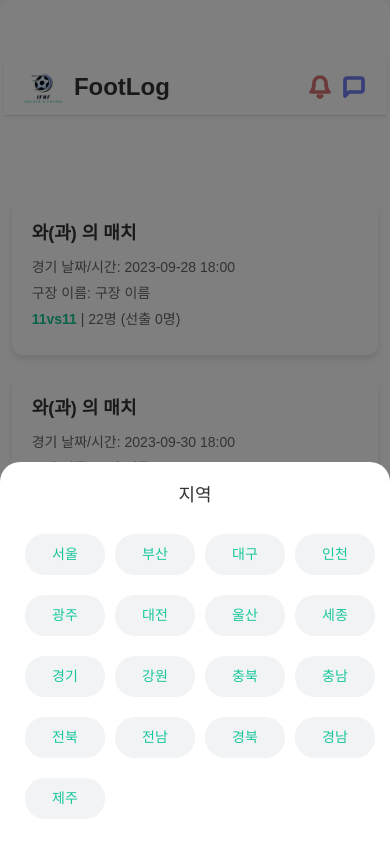
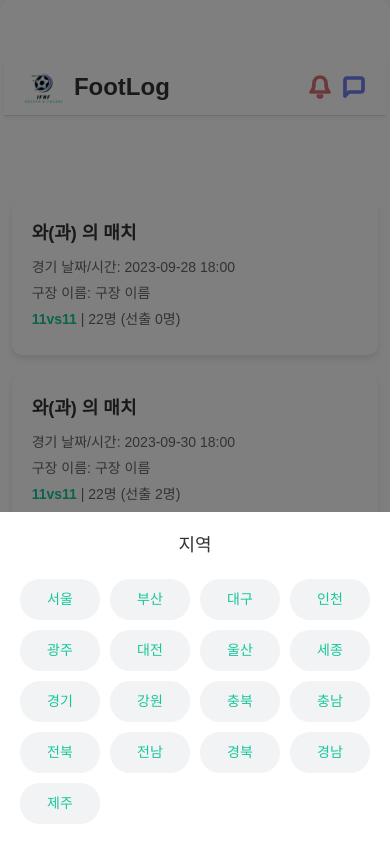
Before and after one commit to yourfootmyfoot/Footlog-FrontEnd, a React (Vite) app: page /match in a window 390 px wide. Both pictures are taken after a click on the button 57 px from the left and 152 px from the top of the page. Built offline with nearby package versions, Linux system fonts and the light colour scheme.

Commit message:
Refactor: BottomSheet 컴포넌트 스타일 개선 및 반응형 디자인 적용

```diff
--- a/src/components/ui/BottomSheet.jsx
+++ b/src/components/ui/BottomSheet.jsx
@@ -1,40 +1,51 @@
 import styled from '@emotion/styled';
 
 const Overlay = styled.div`
-  position: fixed; /* Fixed positioning to cover the entire screen */
+  position: fixed;
   top: 0;
   left: 0;
   right: 0;
   bottom: 0;
   background-color: rgba(0, 0, 0, 0.5);
   display: ${({ isOpen }) => (isOpen ? 'block' : 'none')};
-  z-index: 1001; /* Higher z-index than Footer */
+  z-index: 1000;
 `;
 
 const SheetContainer = styled.div`
-  position: fixed; /* Fixed positioning to slide up over the Footer */
-  left: 0;
+  position: fixed;
+  left: 50%;
   right: 0;
-  bottom: ${({ isOpen }) => (isOpen ? '0' : '-50vh')}; /* Initially hidden below the screen */
+  bottom: ${({ isOpen }) => (isOpen ? '0' : '-50vh')};
+  transform: translateX(-50%);
+  width: 90vw;
+  max-width: 400px;
   background-color: white;
   border-top-left-radius: 20px;
   border-top-right-radius: 20px;
   padding: 20px;
   max-height: 50vh;
   overflow-y: auto;
-  transform: ${({ isOpen }) => (isOpen ? 'translateY(0)' : 'translateY(100%)')};
-  transition: transform 0.3s ease, bottom 0.3s ease; /* Transition bottom position as well */
-  z-index: 1002; /* Higher z-index than Overlay */
+  transition: bottom 0.3s ease;
+  z-index: 1001;
   display: flex;
   flex-direction: column;
   align-items: center;
+
+  @media (max-width: 768px) {
+    width: 95vw;
+  }
+
+  @media (max-width: 480px) {
+    width: 100vw;
+    border-radius: 0;
+  }
 `;
 
 const GridContainer = styled.div`
   display: grid;
-  grid-template-columns: repeat(4, 1fr); /* 가로로 4개의 칼럼을 설정 */
-  gap: 10px; /* 요소 간의 간격 설정 */
-  width: 100%; /* 그리드가 부모 컨테이너의 전체 너비를 사용하도록 설정 */
+  grid-template-columns: repeat(4, 1fr);
+  gap: 10px;
+  width: 100%;
 `;
 
 const Option = styled.button`
@@ -42,11 +53,10 @@ const Option = styled.button`
   color: #16c79a;
   border: none;
   padding: 10px 20px;
-  margin: 5px;
   border-radius: 20px;
   cursor: pointer;
   font-size: 14px;
-  width: 100%; /* 버튼이 그리드 셀을 가득 채우도록 설정 */
+  width: 100%;
 
   &:hover {
     background-color: #e0e0e0;
@@ -62,7 +72,7 @@ const Title = styled.h3`
 const BottomSheet = ({ options, title, isOpen, onClose }) => {
   return (
     <>
-      {isOpen && <Overlay isOpen={isOpen} onClick={onClose} />} {/* Only show Overlay when open */}
+      <Overlay isOpen={isOpen} onClick={onClose} />
       <SheetContainer isOpen={isOpen}>
         <Title>{title}</Title>
         <GridContainer>
```
